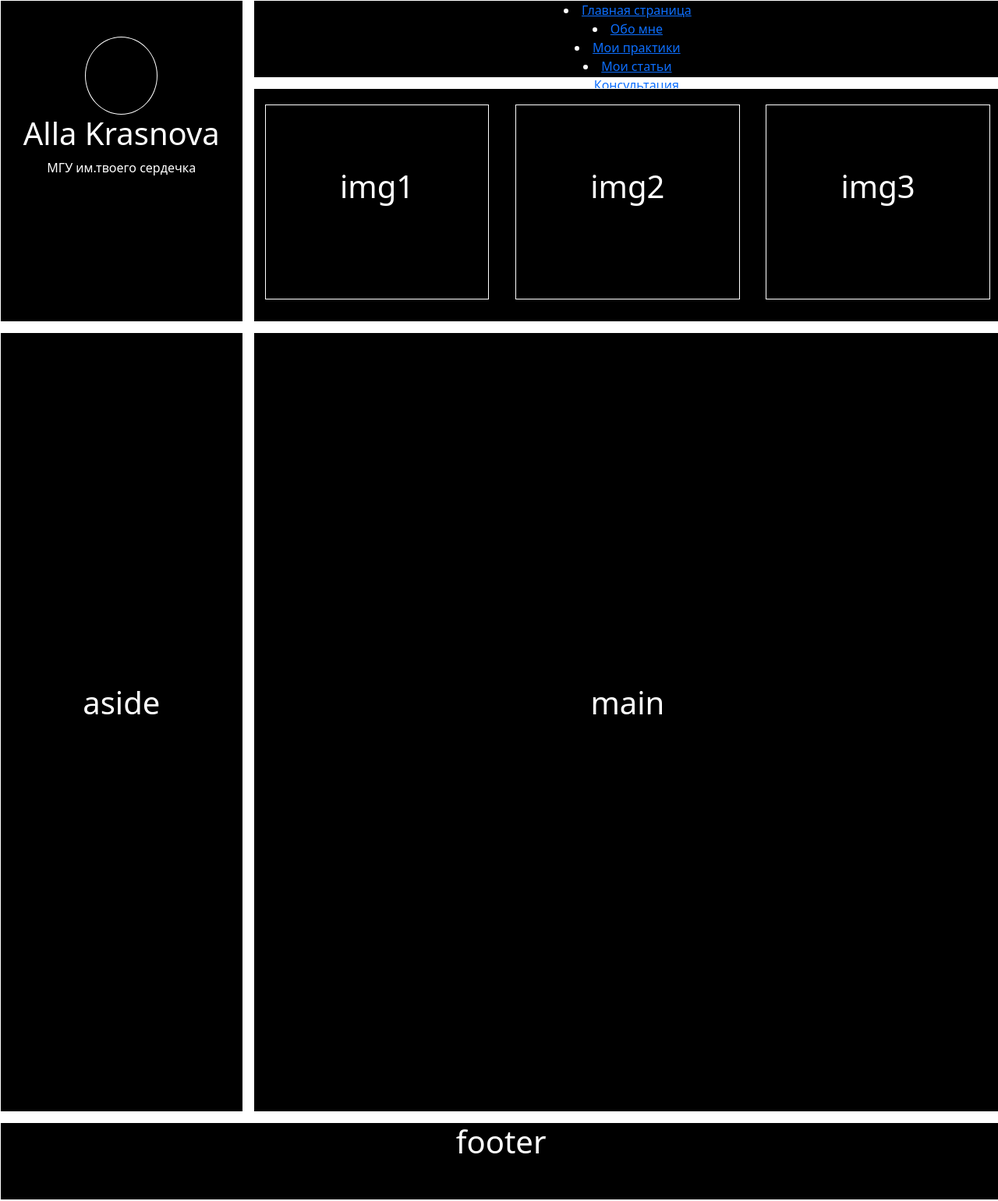
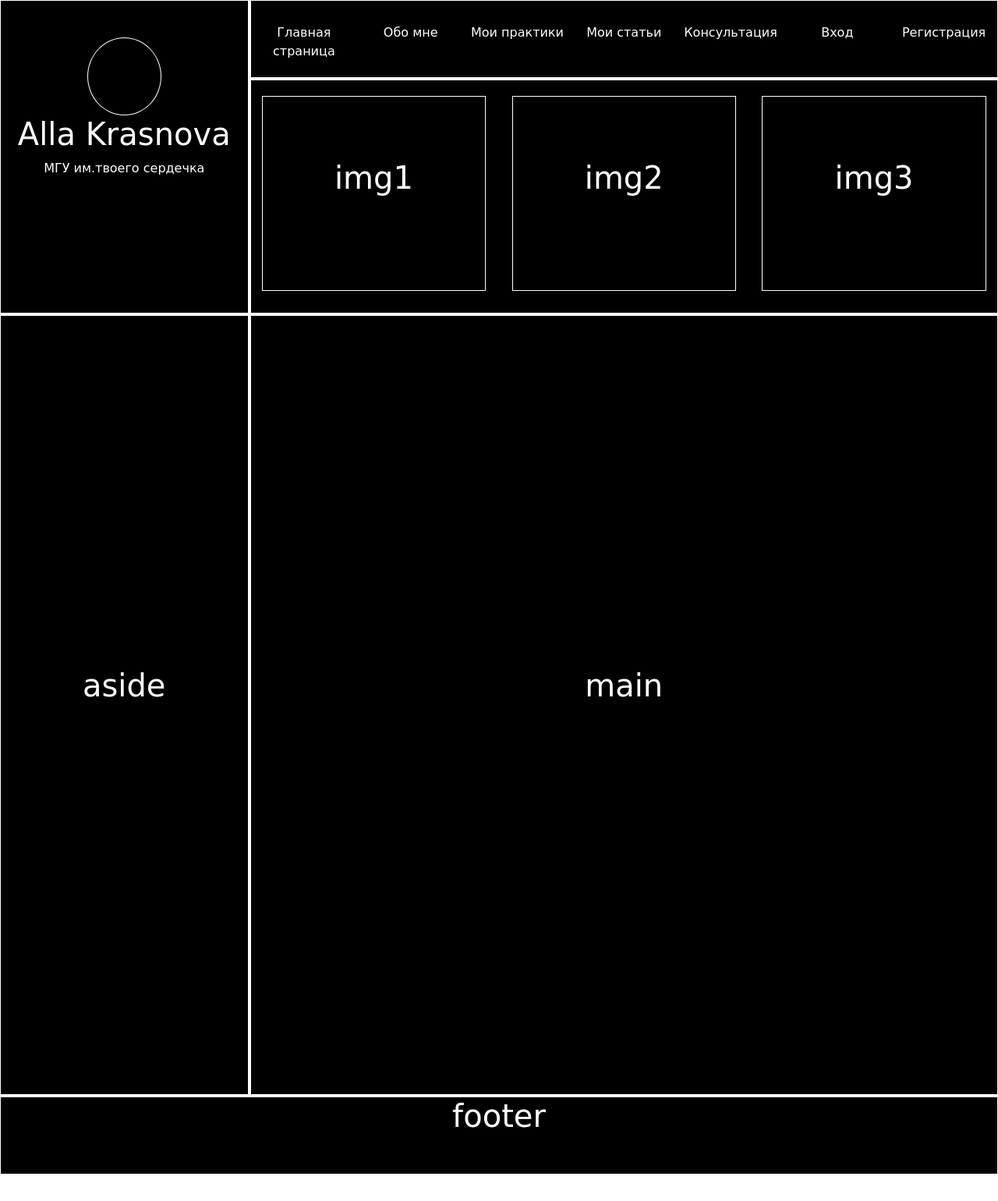
Before and after one commit to Harlok13/Alla-s_site, a Django app: page / in a window 1280 px wide. Shown: the whole page at 78% size. Run offline with Django 4.2, Linux system fonts and the light colour scheme.

Commit message:
added views in header

```diff
--- a/alla_site/main/static/main/css/styles.css
+++ b/alla_site/main/static/main/css/styles.css
@@ -7,9 +7,10 @@ body{
     height: 1540px;
     margin: 0 auto;
     grid-template-rows: 100px 300px 1000px 100px;
-    grid-row-gap: 13px;
-    grid-column-gap: 13px;
-    grid-template-columns: 24.34% 24.34% 24.34% 24.34%;
+    grid-row-gap: 2px;
+    grid-column-gap: 2px;
+    font-family: 'Rubik Bubbles', cursive;
+    grid-template-columns: 1fr 1fr 1fr 1fr;
     grid-template-areas:  "prof head head head" "prof nav nav nav" "as main main main" "foot foot foot foot";
 }
 header{
@@ -17,7 +18,20 @@ header{
   text-align: center;
   border: 1px solid white;
   color: white;
-    background: black;
+  padding-top: 3%;
+  list-style-type:none;
+  display:grid;
+  grid-template-rows: 1fr 1fr;
+  grid-template-columns: 1fr 1fr 1fr 1fr 1fr 1fr 1fr;
+  background: black;
+}
+.al{
+color:white;
+text-decoration:none;
+}
+.al:hover{
+color:white;
+text-decoration:none;
 }
 .profile{
 grid-area:prof;
--- a/alla_site/templates/main/layout.html
+++ b/alla_site/templates/main/layout.html
@@ -24,7 +24,13 @@
       {% block mainmenu %}
         {% show_menu %}
       {% endblock mainmenu %}
-      <h1>header</h1>
+        <div></div>
+        <div></div>
+        <div></div>
+        <div></div>
+        <div></div>
+        <div></div>
+        <div></div>
     </header>
 {#    Profile#}
     <div class="profile"><div class="cirkel"></div><h1>Alla Krasnova</h1><p>МГУ им.твоего сердечка</p></div>
--- a/alla_site/templates/main/tag/list_menu.html
+++ b/alla_site/templates/main/tag/list_menu.html
@@ -1,7 +1,9 @@
 {% for m in menu %}
 	{% if not forloop.last %}
-			<li><a href="{% url m.url_name %}">{{m.title}}</a></li>
+	<div class="d1">
+		<li><a class="al" href="{% url m.url_name %}">{{m.title}}</a></li>
+	</div>
 	{% else %}
-			<li class="last"><a href="{% url m.url_name %}">{{m.title}}</a></li>
+			<li class="last"><a class="al" href="{% url m.url_name %}">{{m.title}}</a></li>
 	{% endif %}
 {% endfor %}
```
Also changed, not shown: alla_site/main/static/main/images/main.ico (deleted).
